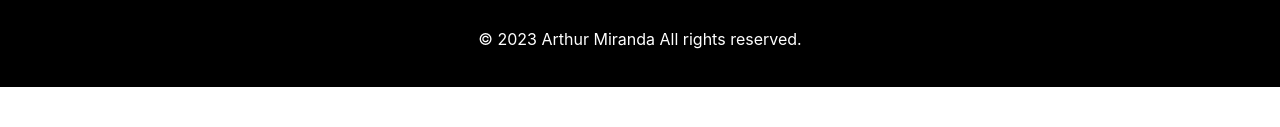
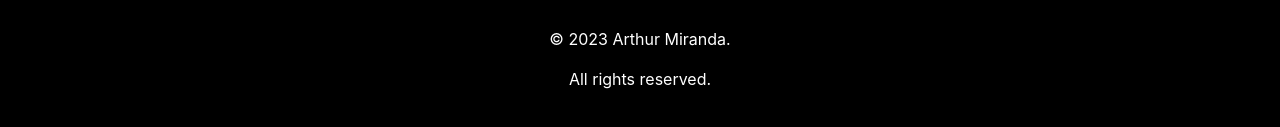
Before and after one commit to devarthurmiranda/RioDeJaneiroWebsite, a plain HTML site: page index.html in a window 1280 px wide. Shown: the part 2709-2836 px from the top of the page. Before the commit the page ends 2796 px from the top, so only its background shows below. Drawn offline with nearby package versions, Linux system fonts and the light colour scheme.

Commit message:
Update index.html

```diff
--- a/index.html
+++ b/index.html
@@ -155,7 +155,8 @@
                 </div>
             </div>
             <div class="copyright">
-                <p>© 2023 Arthur Miranda All rights reserved.</p>
+                <p>© 2023 Arthur Miranda.</p>
+                <p>All rights reserved.</p>
             </div>
         </div>
     </footer>
```
